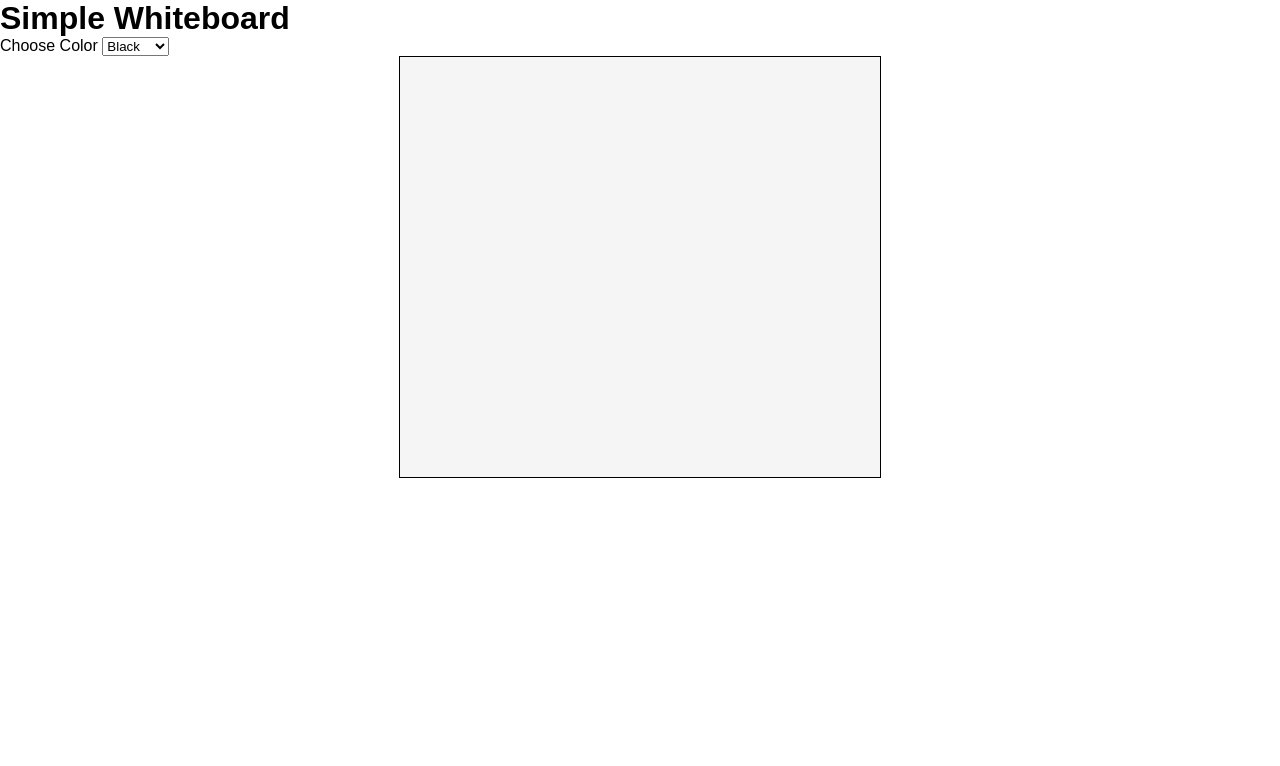
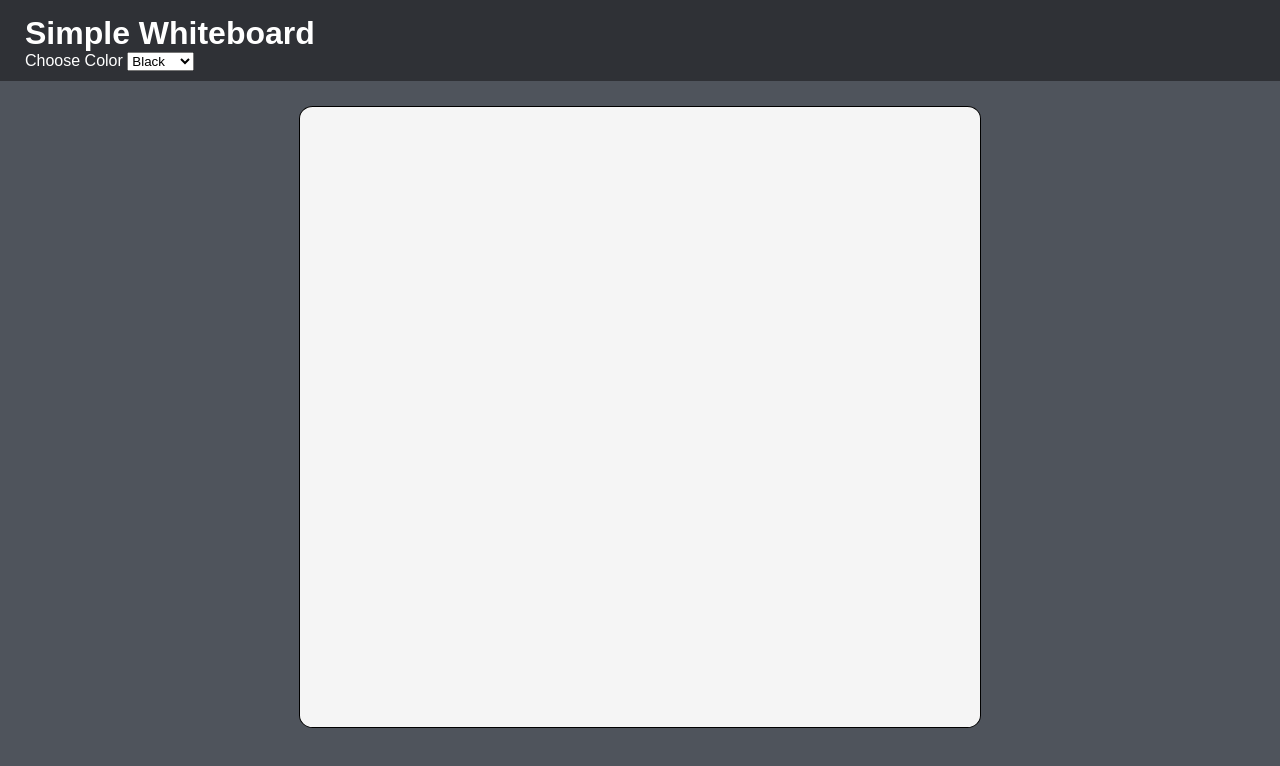
Before and after one commit to broem/simple-whiteboard, a website built with webpack: page index.html in a window 1280 px wide. Built offline with nearby package versions, Linux system fonts and the light colour scheme.

Commit message:
make it pretty or something

```diff
--- a/client/index.js
+++ b/client/index.js
@@ -24,6 +24,8 @@ socket.emit('newUser');
 
 socket.on('init', (canv) => {
     // basically we want to draw whats in the server
+    // probably collect the servers dataurl and write it to screen
+
 })
 
 const draw = (curs) => {
@@ -62,8 +64,8 @@ function cursorColor(obj) {
         case "black":
             cursor.color = "black";
             break;
-        case "white":
-            cursor.color = "white";
+        case "eraser":
+            cursor.color = "whitesmoke";
             break;
     }
 }
--- a/index.html
+++ b/index.html
@@ -12,6 +12,8 @@
       </style>
   </head>
   <body>
+    <div class="header">
+
     <h1>Simple Whiteboard</h1>
     <label for="colorOpts">Choose Color</label>
     <select id="opts">
@@ -21,10 +23,12 @@
       <option class="colorOptions" value="red" style="background:red;" id="red" >Red</option>
       <option class="colorOptions" value="yellow" style="background:yellow;" id="yellow" >Yellow</option>
       <option class="colorOptions" value="orange" style="background:orange;" id="orange" >Orange</option>
+      <option class="colorOptions" value="eraser" style="background:whitesmoke;" id="eraser" >Eraser</option>
     </select>
 
-    <div>
-          <canvas id="whiteboard" width="480" height="420"></canvas>
+  </div>
+    <div class="main">
+          <canvas id="whiteboard" width="680" height="620"></canvas>
        </div>
 
   </body>
--- a/public/style.css
+++ b/public/style.css
@@ -1,10 +1,25 @@
 body {
   font-family: arial,sans-serif;
+  background-color: #4f545c;
+}
+
+.header {
+  background-color: #2f3136;
+    color: white;
+    padding-left: 25px;
+    padding-top: 15px;
+    padding-bottom: 10px;
+}
+
+.main {
+  background-color: #4f545c;
 }
 
 #whiteboard {
   background: whitesmoke;
   display: block;
   margin: 0 auto;
+  margin-top: 25px;
   border: 1px solid black;
+  border-radius: 2%;
 }
--- a/server/app.js
+++ b/server/app.js
@@ -9,7 +9,7 @@ const server = http.createServer(app);
 const io = require('socket.io')(server);
 
 const { createCanvas } = require('canvas')
-const canvas = createCanvas(480, 420)
+const canvas = createCanvas(680, 620)
 const ctx = canvas.getContext('2d')
 
 const boardState = {
@@ -71,7 +71,6 @@ io.on('connection', (socket) => {
 			cursor.color = inc.color;
 			cursor.direction = inc.direction
 		if (inc.direction === 'down') {
-			console.log(cursor)
 			cursor.prevX = inc.prevX;
 			cursor.prevY = inc.prevY;
 			cursor.currX = inc.currX;
@@ -80,7 +79,6 @@ io.on('connection', (socket) => {
 			cursor.flag = true;
 		}
 		if (inc.direction === 'up' ) {
-			// console.log(cursor)
 			cursor.flag = false;
 			cursor.needsDraw = false;
 		}
```
